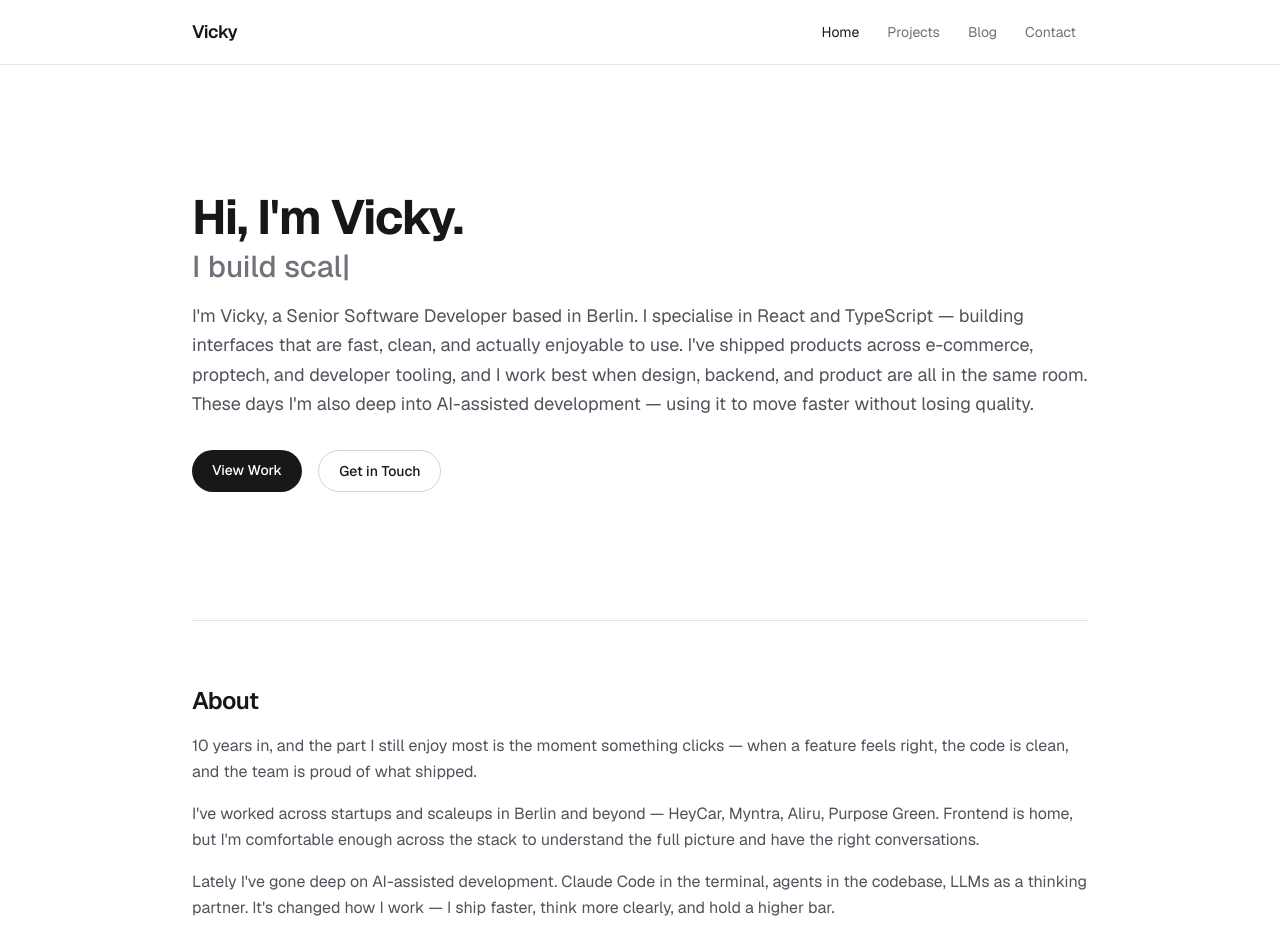
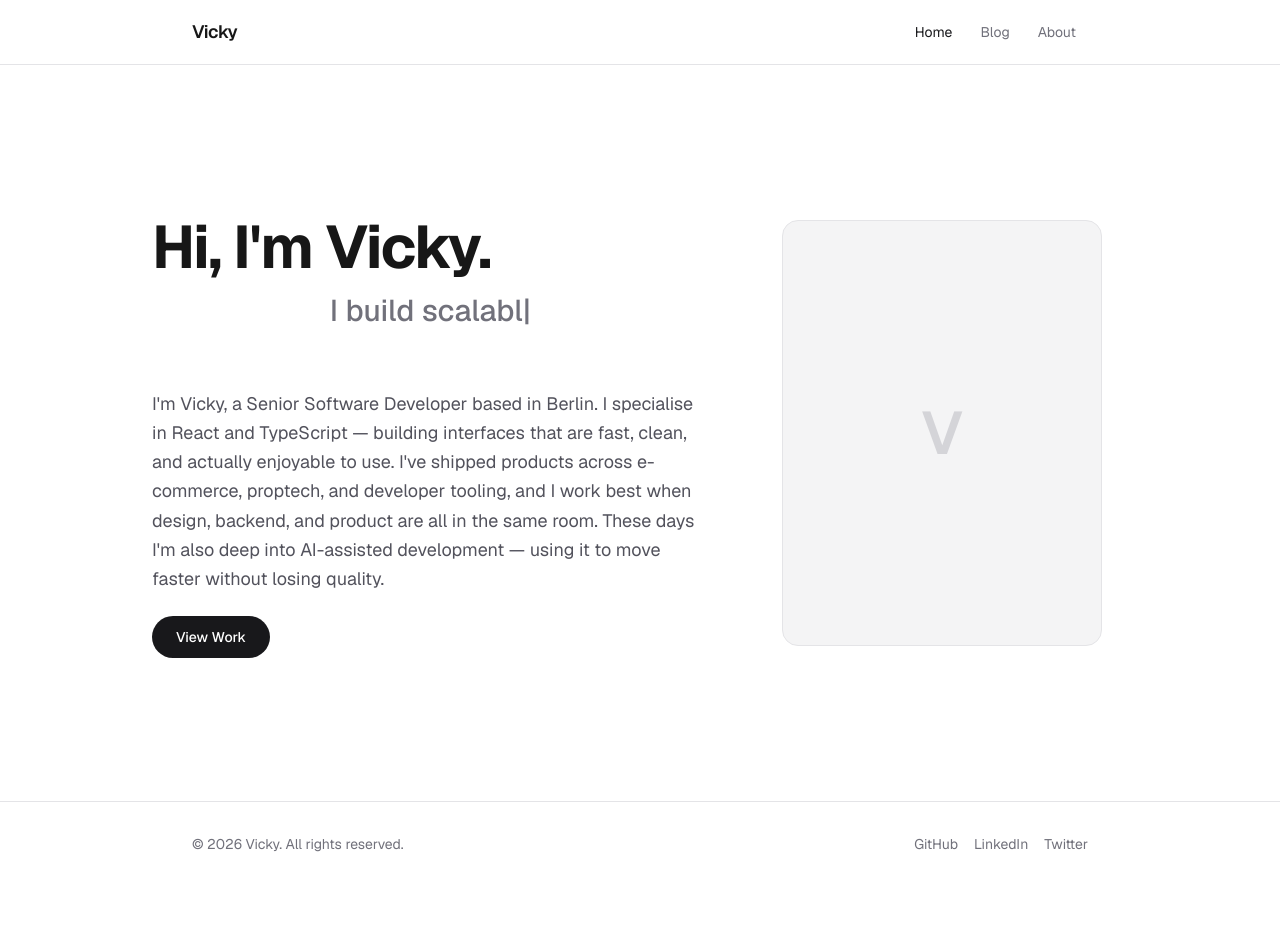
Before and after one commit to vickyvishalsahu/website, a Next.js app: page / in a window 1280 px wide. Shown: the top 941 px of the page. After the commit the page ends 886 px from the top, so only its background shows below. Built offline with nearby package versions, Linux system fonts and the light colour scheme.

Commit message:
feat: redesign landing page with 60/40 split layout and about page
Move to a text-left/photo-right split hero for a cleaner first
impression. Add dedicated /about route for full bio and tech
stack. Simplify nav to Home, Blog, About.

```diff
--- /dev/null
+++ b/app/about/page.tsx
@@ -0,0 +1,12 @@
+import type { Metadata } from "next";
+import { About } from "@/components/about";
+import { t } from "@/lib/i18n";
+
+export const metadata: Metadata = {
+  title: t.home.aboutTitle,
+  description: "About Vicky — background, experience, and tech stack",
+};
+
+export default function AboutPage() {
+  return <About />;
+}
--- a/app/page.tsx
+++ b/app/page.tsx
@@ -1,13 +1,9 @@
 import { Hero } from "@/components/hero";
-import { About } from "@/components/about";
-
-
 
 export default function Home() {
   return (
-    <div className="mx-auto w-full max-w-4xl">
+    <div className="mx-auto max-w-5xl px-6">
       <Hero />
-      <About />
     </div>
   );
 }
--- a/components/about.tsx
+++ b/components/about.tsx
@@ -2,15 +2,15 @@ import { t } from "@/lib/i18n";
 
 export function About() {
   return (
-    <section className="border-t border-zinc-200 py-16">
-      <h2 className="text-2xl font-semibold tracking-tight">{t.home.aboutTitle}</h2>
-      <div className="mt-4 space-y-4">
+    <div className="mx-auto max-w-4xl py-16">
+      <h1 className="text-3xl font-bold tracking-tight">{t.home.aboutTitle}</h1>
+      <div className="mt-6 space-y-4">
         {t.home.aboutText.map((paragraph, i) => (
           <p key={i} className="leading-relaxed text-zinc-600">{paragraph}</p>
         ))}
       </div>
-      <div className="mt-8">
-        <h3 className="text-sm font-medium text-zinc-500">{t.home.techTitle}</h3>
+      <div className="mt-12">
+        <h2 className="text-sm font-medium text-zinc-500">{t.home.techTitle}</h2>
         <div className="mt-3 flex flex-wrap gap-2">
           {t.home.stack.map((tech) => (
             <span
@@ -22,6 +22,6 @@ export function About() {
           ))}
         </div>
       </div>
-    </section>
+    </div>
   );
 }
--- /dev/null
+++ b/components/fade-in.tsx
@@ -0,0 +1,46 @@
+"use client";
+
+import { useEffect, useRef, useState } from "react";
+
+interface FadeInProps {
+  children: React.ReactNode;
+  className?: string;
+  delay?: string;
+}
+
+export function FadeIn({ children, className, delay }: FadeInProps) {
+  const ref = useRef<HTMLDivElement>(null);
+  const [visible, setVisible] = useState(false);
+
+  useEffect(() => {
+    const el = ref.current;
+    if (!el) return;
+
+    const observer = new IntersectionObserver(
+      ([entry]) => {
+        if (entry.isIntersecting) {
+          setVisible(true);
+          observer.disconnect();
+        }
+      },
+      { threshold: 0.1 },
+    );
+
+    observer.observe(el);
+    return () => observer.disconnect();
+  }, []);
+
+  return (
+    <div
+      ref={ref}
+      className={`transition-all duration-700 ease-out motion-reduce:transition-none ${
+        visible
+          ? "opacity-100 translate-y-0"
+          : "opacity-0 translate-y-4 motion-reduce:opacity-100 motion-reduce:translate-y-0"
+      } ${className ?? ""}`}
+      style={delay ? { transitionDelay: delay } : undefined}
+    >
+      {children}
+    </div>
+  );
+}
--- a/components/hero.tsx
+++ b/components/hero.tsx
@@ -1,33 +1,33 @@
 import Link from "next/link";
 import { t } from "@/lib/i18n";
 import { Typewriter } from "@/components/typewriter";
+import { PhotoPlaceholder } from "@/components/photo-placeholder";
 
 export function Hero() {
   return (
-    <section className="py-24 sm:py-32 flex flex-col">
-      <h1 className="text-4xl font-bold tracking-tight sm:text-5xl">
+    <section className="grid min-h-[calc(100dvh-4rem)] grid-cols-1 items-center gap-12 md:grid-cols-[3fr_2fr]">
+      <div className="order-last flex flex-col md:order-first">
+        <h1 className="text-5xl font-bold tracking-tight sm:text-6xl">
           {t.home.greeting} {t.home.name}.
         </h1>
         <Typewriter
           texts={t.home.taglines}
-        className="mt-2 block text-2xl font-medium text-zinc-500 sm:text-3xl"
+          className="mt-4 text-2xl font-medium text-zinc-500 sm:text-3xl"
         />
-      <p className="mt-4 text-lg leading-relaxed text-zinc-600">
+        <p className="mt-6 text-lg leading-relaxed text-zinc-600">
           {t.home.description}
         </p>
-      <div className="mt-8 flex gap-4">
+        <div className="mt-8">
           <Link
             href="/projects"
-          className="rounded-full bg-zinc-900 px-5 py-2.5 text-sm font-medium text-white transition-colors hover:bg-zinc-700"
+            className="rounded-full bg-zinc-900 px-6 py-3 text-sm font-medium text-white transition-colors hover:bg-zinc-700"
           >
             {t.home.viewWork}
           </Link>
-        <Link
-          href="/contact"
-          className="rounded-full border border-zinc-300 px-5 py-2.5 text-sm font-medium transition-colors hover:bg-zinc-50"
-        >
-          {t.home.getInTouch}
-        </Link>
+        </div>
+      </div>
+      <div className="order-first flex items-center justify-center md:order-last">
+        <PhotoPlaceholder />
       </div>
     </section>
   );
--- /dev/null
+++ b/components/photo-placeholder.tsx
@@ -0,0 +1,7 @@
+export function PhotoPlaceholder() {
+  return (
+    <div className="flex aspect-[3/4] w-full max-w-xs items-center justify-center rounded-2xl border border-zinc-200 bg-zinc-100">
+      <span className="text-6xl font-semibold text-zinc-300">V</span>
+    </div>
+  );
+}
--- a/components/typewriter.tsx
+++ b/components/typewriter.tsx
@@ -87,7 +87,7 @@ export function Typewriter({
   return (
     <span className={`relative block ${className ?? ""}`}>
       <span className="invisible" aria-hidden="true">{longest}</span>
-      <span className="absolute left-0 top-0">
+      <span className="absolute inset-x-0 top-0 text-center">
         {current.slice(0, charIndex)}
         {!done && <span className="animate-blink">|</span>}
       </span>
--- a/lib/i18n.ts
+++ b/lib/i18n.ts
@@ -8,9 +8,8 @@ export const t = {
   nav: {
     links: [
       { href: "/", label: "Home" },
-      { href: "/projects", label: "Projects" },
       { href: "/blog", label: "Blog" },
-      { href: "/contact", label: "Contact" },
+      { href: "/about", label: "About" },
     ],
   },
   home: {
```
Lines whose indentation alone changed are shown as unchanged.
